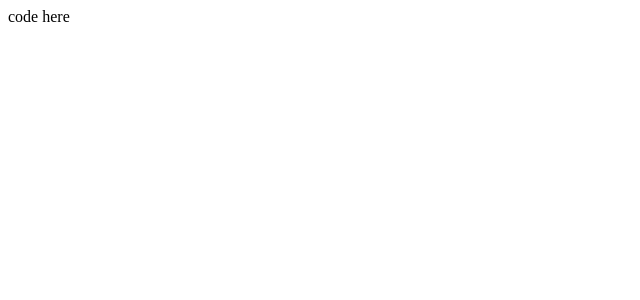
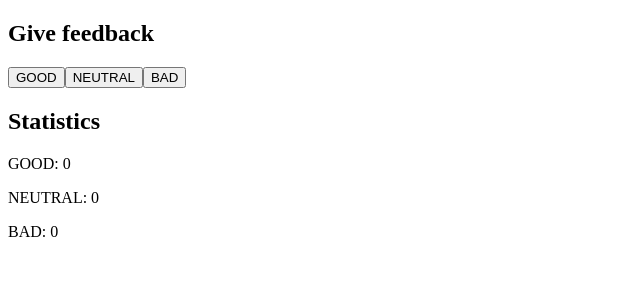
Before and after one commit to Serji2158/helsinki_university_fullstack_course, a React (Create React App) app in the folder unicafe/: page / in a window 1280 px wide. Shown: the top 300 px of the page, without its empty margins (0-640 px from the left). Built offline with nearby package versions, Linux system fonts and the light colour scheme.

Commit message:
ex.1.6: final completed

```diff
--- a/unicafe/src/App.js
+++ b/unicafe/src/App.js
@@ -1,4 +1,21 @@
 import { useState } from 'react'
+
+const Button = ({onClick, text}) => (
+    <button onClick={onClick}>
+      {text}
+    </button>
+  )
+
+const Title = ({ text }) => (
+  <h2>{text}</h2>
+)
+
+const Bullet = ({ text, counter }) => (
+  <div >
+    <p>{text}: {counter}</p>
+  </div>
+
+)
 
 const App = () => {
   // save clicks of each button to its own state
@@ -6,9 +23,23 @@ const App = () => {
   const [neutral, setNeutral] = useState(0)
   const [bad, setBad] = useState(0)
 
+  const handleClickGood = () => setGood(good + 1)
+
+  const handleClickNeutral = () => setNeutral(neutral + 1)
+
+  const handleClickBad = () => setBad(bad + 1)
+
+
   return (
     <div>
-      code here
+      <Title text="Give feedback" />
+      <Button onClick={handleClickGood} text="GOOD" />
+      <Button onClick={handleClickNeutral} text="NEUTRAL" />
+      <Button onClick={handleClickBad} text="BAD" />
+      <Title text="Statistics" />
+      <Bullet text="GOOD" counter={good} />
+      <Bullet text="NEUTRAL" counter={neutral}/>
+      <Bullet text="BAD" counter={bad}/>
     </div>
   )
 }
```
